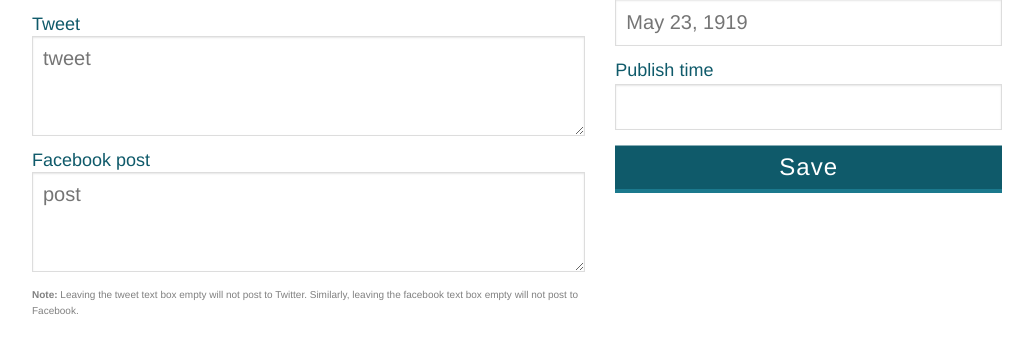
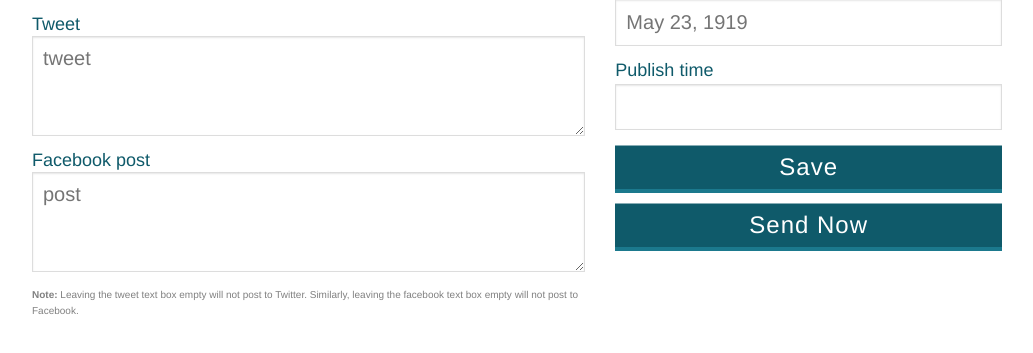
Before and after one commit to dailybruin/meow, a Django app: template meow/templates/scheduler/edit.html in a window 1280 px wide. Shown: the part 262-615 px from the top of the page, without its empty margins (123-1156 px from the left). Run offline with Django 3.2, Linux system fonts and the light colour scheme; the template is opened without the code that fills it, so the values that code supplies are empty; parts of the project's set-up code (start-up, migrations or seed data) failed here and were passed over; some libraries are stand-ins or nearby versions.

Commit message:
added Send Now button (doesn't work)

```diff
--- a/meow/templates/scheduler/edit.html
+++ b/meow/templates/scheduler/edit.html
@@ -171,6 +171,7 @@
             <label for="pub_time">Publish time</label>
             <input type="text" id="pub_time" name="pub_time" autocomplete="off" value="{% if post.pub_time %}{{ post.pub_time|time:"h:i A" }}{% endif %}"></input>
             <input type="submit" value="Save" name="submit" class="button" />
+            <input type="submit" value="Send Now" name="send-now" class="button" />
             {% if post.last_edit_user %}<span class="approval-by">Last saved by {{ post.last_edit_user.first_name }} {{ post.last_edit_user.last_name }}</span>{% endif %}
         </div>
 
```
